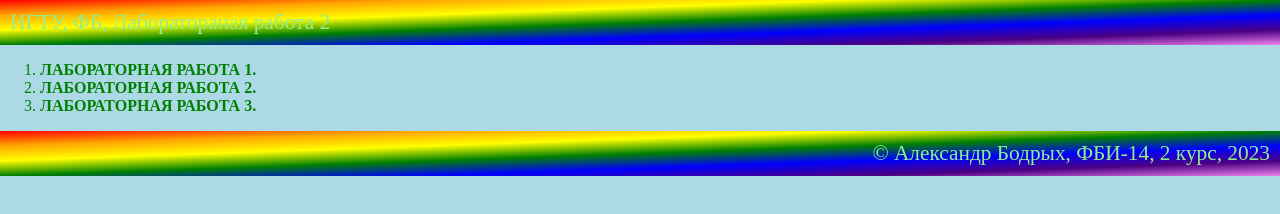
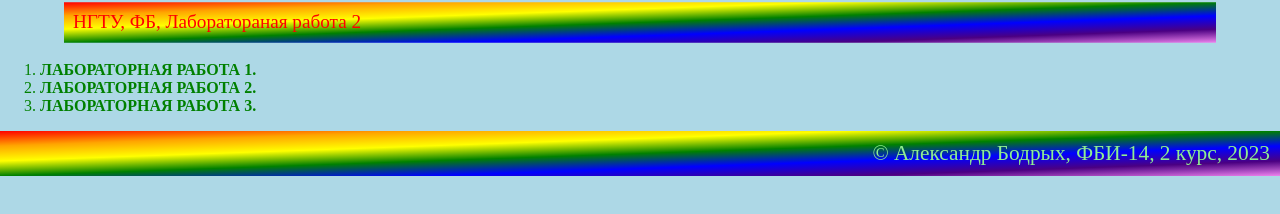
Before and after one commit to Diablo121101/web-programming-labs, a plain HTML site: page index.html in a window 1280 px wide. In both pictures the pointer is over the element "НГТУ, ФБ, Лаборатораная работа 2". Drawn offline with Linux system fonts and the light colour scheme.

Commit message:
Переход для шапки и подвала

```diff
--- a/main1.css
+++ b/main1.css
@@ -25,7 +25,6 @@ a:hover {
     text-decoration: underline;
     background-color: ;
     font-weight: bold;
-
     -moz-text-shadow: 0.3px 10px 10px #000000;
     text-shadow: 0.3px 10px 10px #000000;
 }
@@ -39,7 +38,14 @@ header {
     background-image: linear-gradient(to right bottom, red, Orange, Yellow, Green, Blue, Indigo, Violet);
     color: lightgreen;
     padding: 10px;
-    font-size: 16pt
+    font-size: 16pt;
+    transition: 3s;
+    text-align: left;
+}
+
+header:hover {
+    color: red;
+    transform: scale(0.9);
 }
 
 footer {
@@ -48,4 +54,11 @@ footer {
     padding: 10px;
     font-size: 16pt;
     text-align: right;
+    transition: 3s;
 }
+
+footer:hover {
+    color:red;
+    transform: scale(0.9);
+
+}
```
